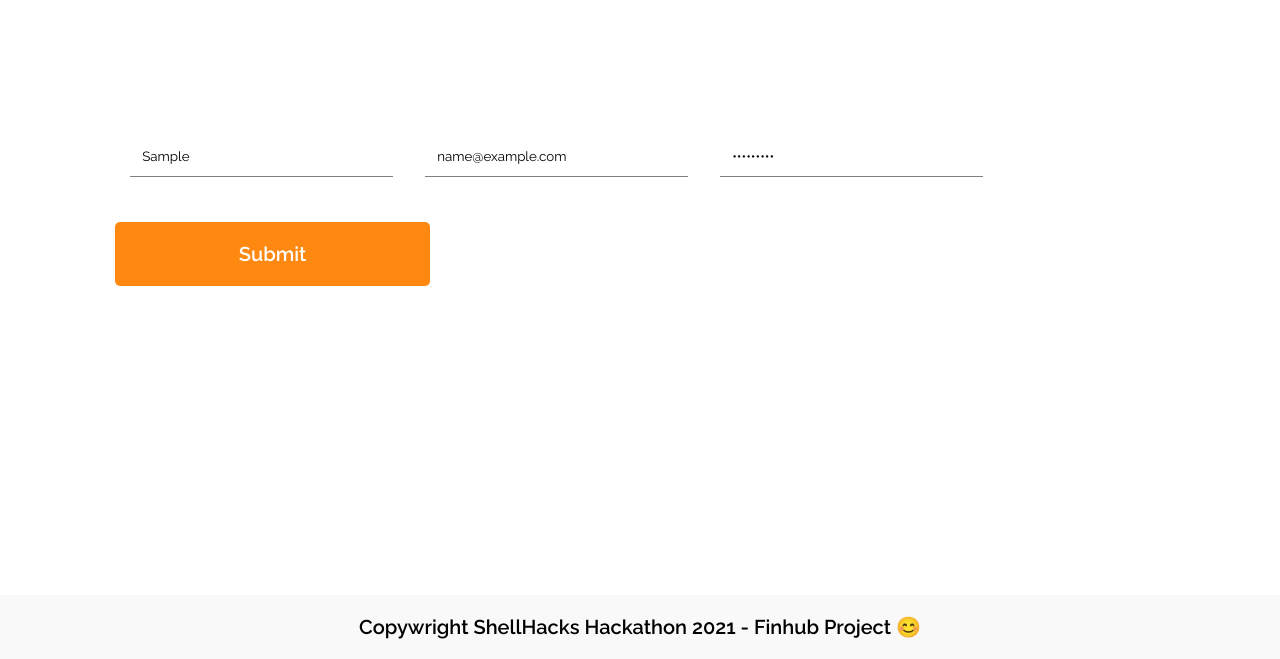
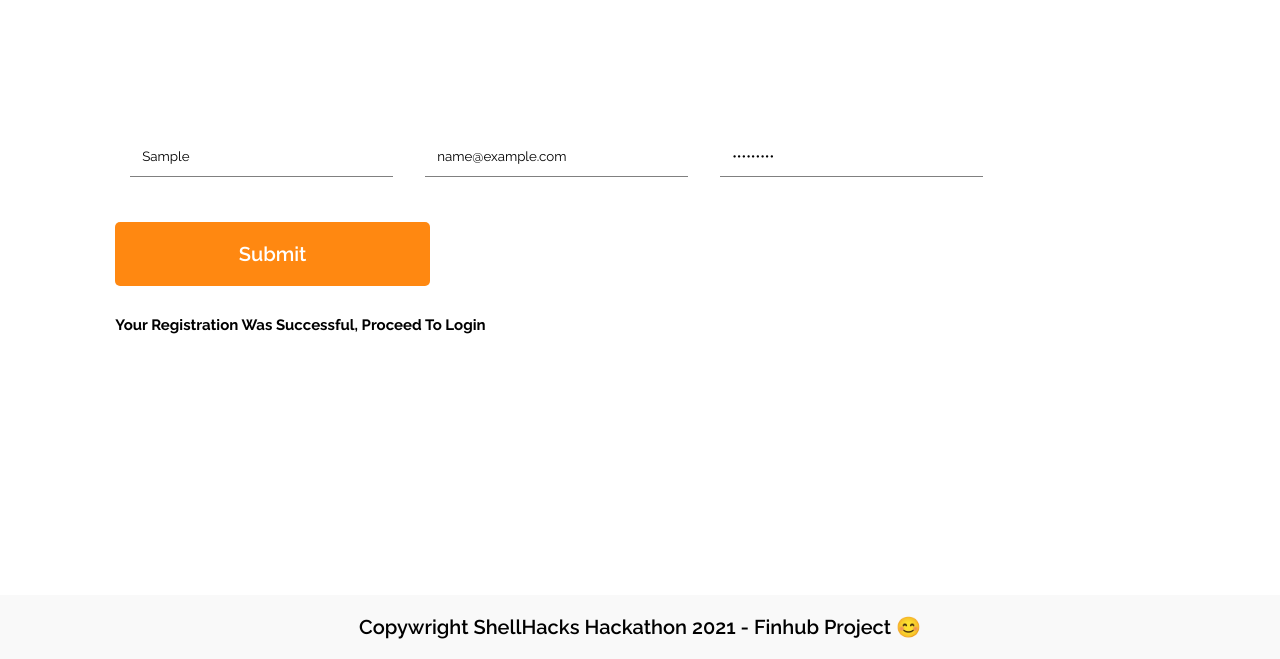
Before and after one commit to nmasi322/Shellhacks-Hackathon, a plain HTML site: page register.html in a window 1280 px wide. Both pictures are taken after typing "Sample", "name@example.com", "Sample123" into the empty fields and a click on the button "Submit". Shown: the part 271-930 px from the top of the page. Drawn offline with Linux system fonts and the light colour scheme.

Commit message:
Finished front-end

```diff
--- a/register.html
+++ b/register.html
@@ -35,7 +35,7 @@
                 <input type="password" id="password" placeholder="Enter a password.....">
                 <button type="submit">Submit</button>
             </form>
-            <h2 id="error"></h2>
+            <h2 id="error" style="margin-top: 30px; text-transform: capitalize;"></h2>
         </div>
     </section>
 <br><br><br><br><br><br>
@@ -65,7 +65,8 @@ function register(event){
 
     let userObject = {name, email, password};
     localStorage.setItem("register", JSON.stringify(userObject));
-    document.getElementById("error", "Your registration was successful, proceed to login");
+    document.getElementById("error").innerText = "Your registration was successful, proceed to login";
+    // document.getElementById("error", "Your registration was successful, proceed to login");
     return
 }
 
```
Also changed, not shown: login.html (+2 -1 lines).
